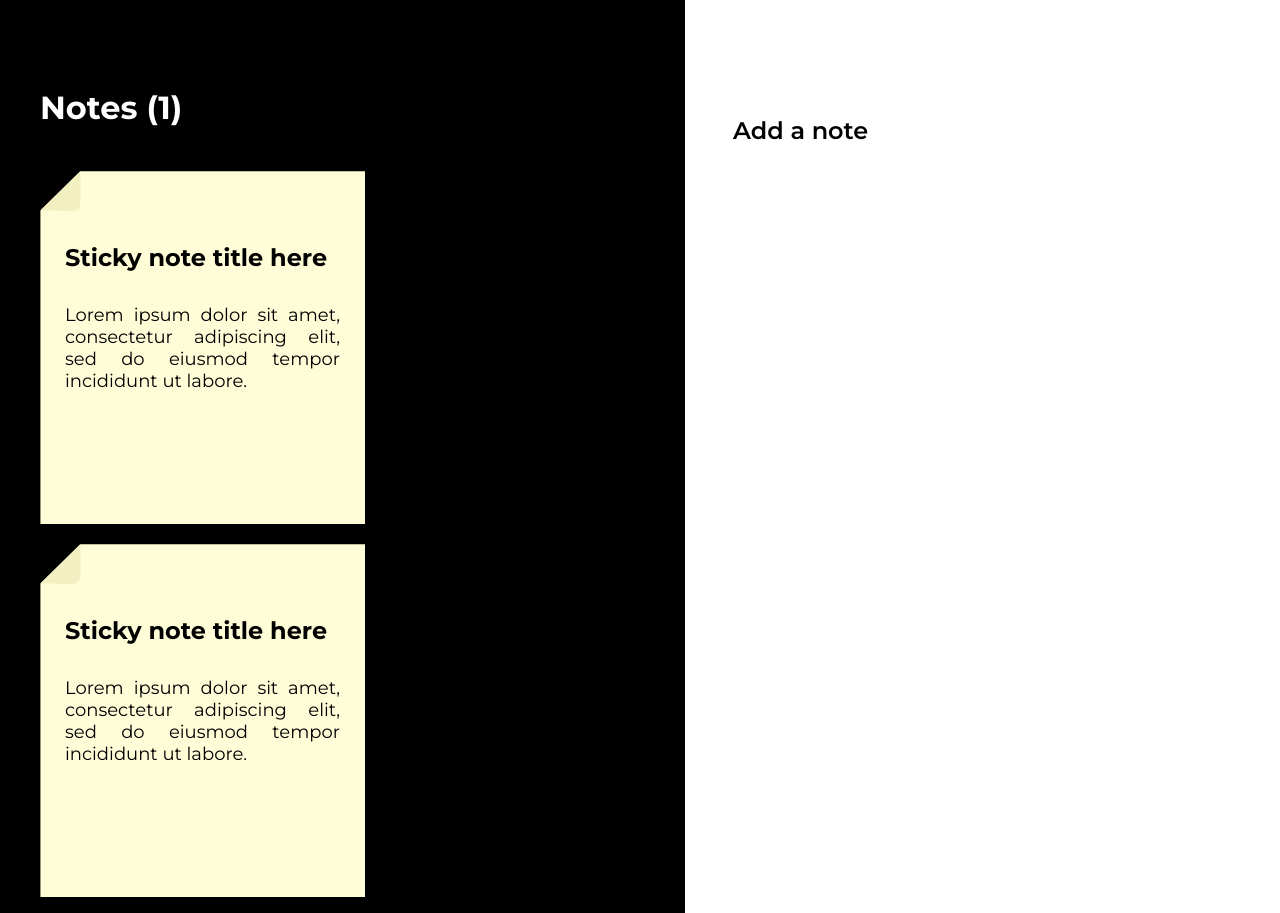
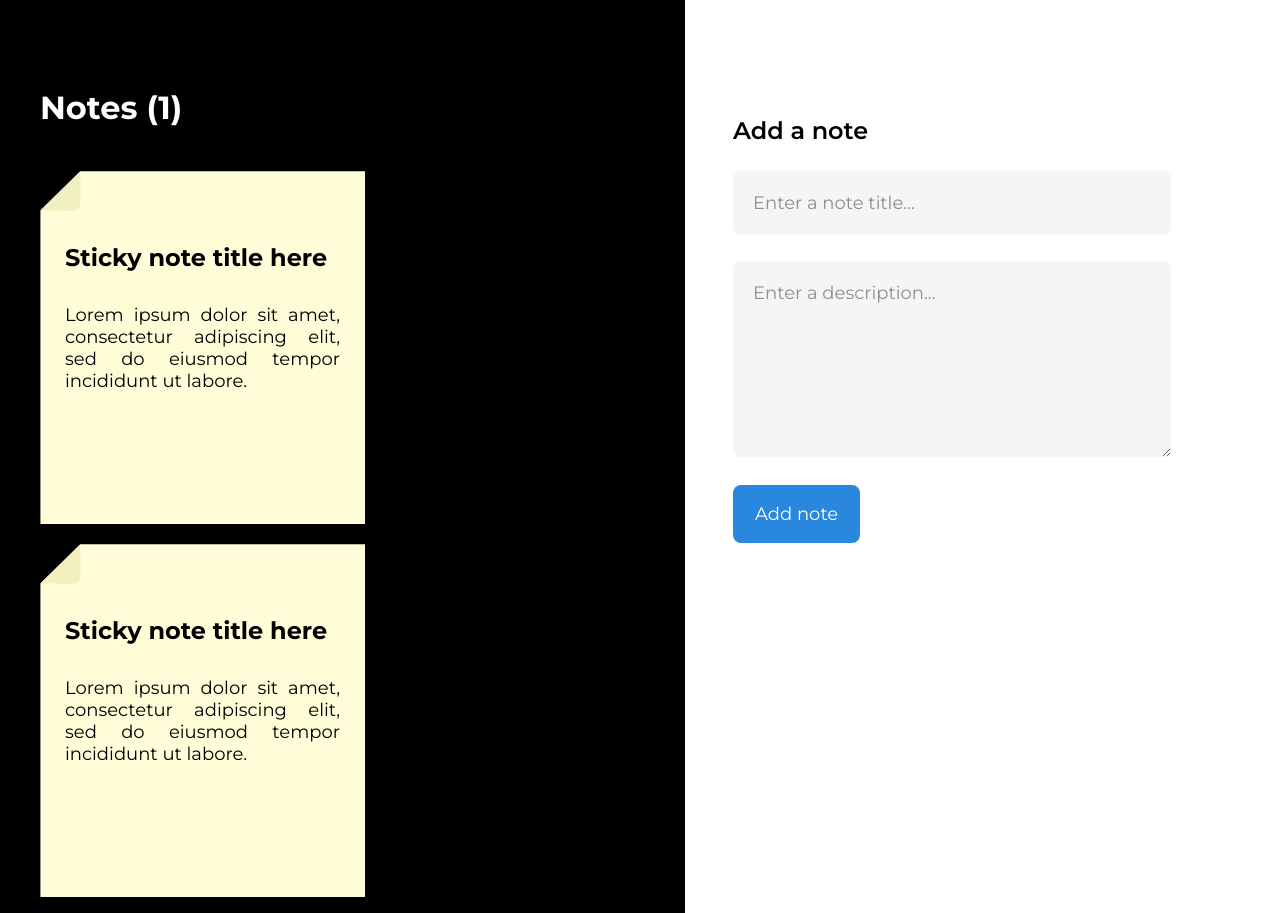
Before and after one commit to Pedromigacz/frontend_developer_exercise, a React (Create React App) app: page / in a window 1280 px wide. Built offline with nearby package versions, Linux system fonts and the light colour scheme.

Commit message:
fill AddNoteForm

```diff
--- a/src/components/AddNoteForm.jsx
+++ b/src/components/AddNoteForm.jsx
@@ -1,10 +1,24 @@
 import React from "react";
 import styles from "../styles/AddNoteForm.module.css";
+import { Input, Button } from "./";
 
 const AddNoteForm = () => {
+  const handleSubmit = (e) => {
+    e.preventDefault();
+  };
+
   return (
     <aside className={styles.addNoteForm}>
-      <h2>Add a note</h2>
+      <form onSubmit={handleSubmit}>
+        <h2>Add a note</h2>
+        <Input label="Title:" placeholder="Enter a note title..." />
+        <Input
+          label="Description:"
+          placeholder="Enter a description..."
+          textArea="true"
+        />
+        <Button>Add note</Button>
+      </form>
     </aside>
   );
 };
--- a/src/styles/AddNoteForm.module.css
+++ b/src/styles/AddNoteForm.module.css
@@ -10,4 +10,5 @@
 .addNoteForm h2 {
   font-size: 1.5rem;
   font-weight: 600;
+  margin-bottom: 24px;
 }
```
